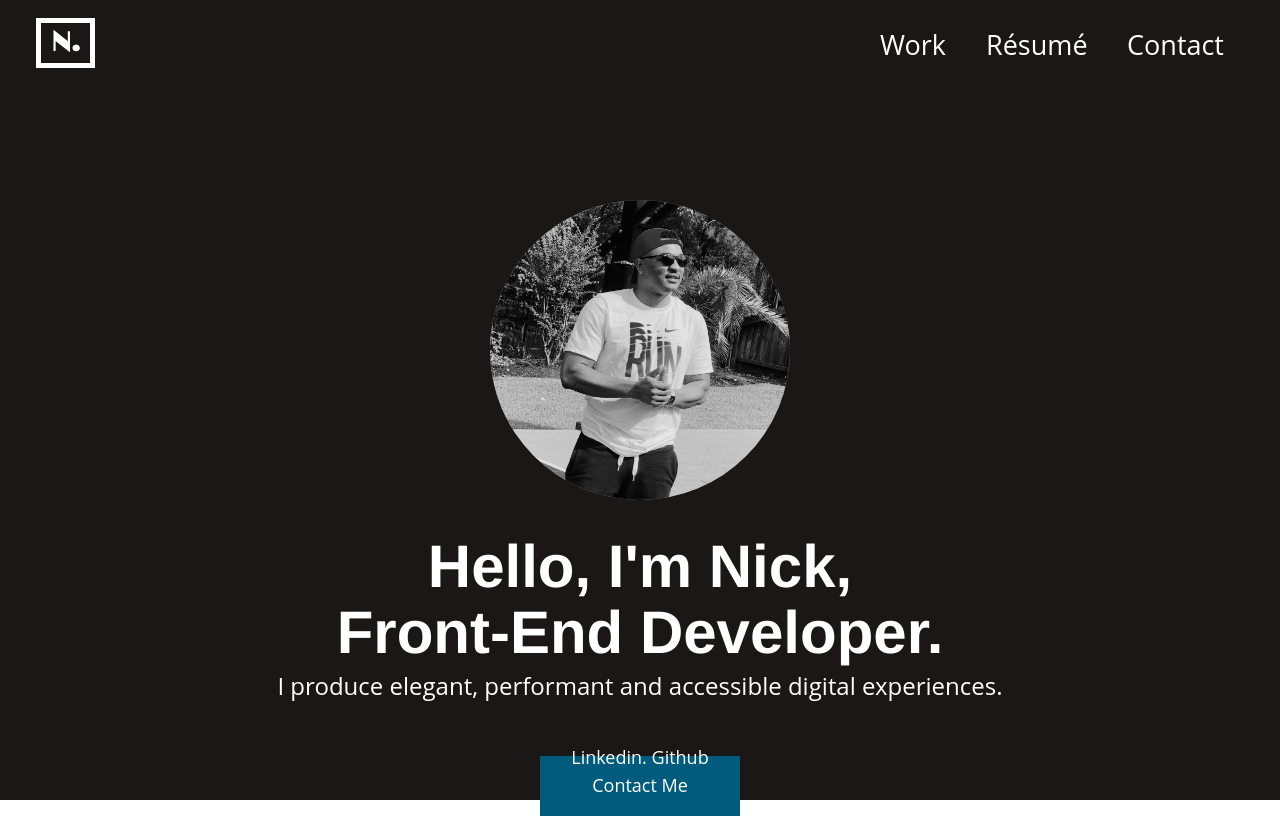
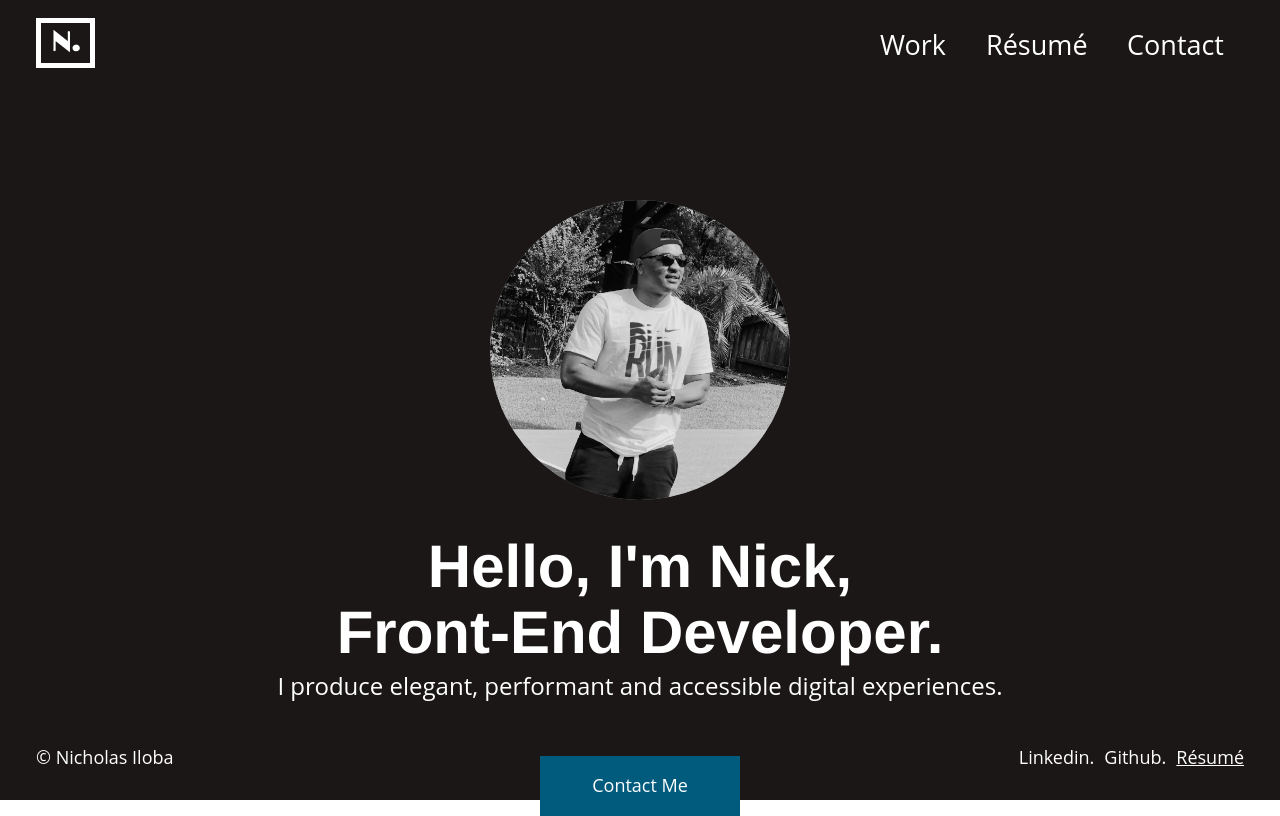
Before and after one commit to nini3008/nicholasiloba, a Gatsby site in the folder basic/: page / in a window 1280 px wide. Built offline with nearby package versions, Linux system fonts and the light colour scheme; Gatsby itself is replaced by a stand-in of ours; some packages are replaced by stand-ins of ours.

Commit message:
added download links

```diff
--- a/basic/src/components/footer.js
+++ b/basic/src/components/footer.js
@@ -1,11 +1,26 @@
 import React from "react"
-// import { Link } from "gatsby"
+import resume from "../images/resume/resume.pdf"
 import style from "./footer.module.scss"
 
 const Navigation = () => {
   return (
     <div className={style.footer}>
-      <p>Linkedin. Github</p>
+      <span className={style.footerLeft}>© Nicholas Iloba</span>
+      <p className={style.footerRight}>
+        <span>Linkedin.</span>
+        <span>Github.</span>
+        <span>
+          <a
+            href={resume}
+            className={style.resume}
+            target="_blank"
+            rel="noopener noreferrer"
+            aria-label="Download Resumé"
+          >
+            Résumé
+          </a>
+        </span>
+      </p>
     </div>
   )
 }
--- a/basic/src/components/footer.module.scss
+++ b/basic/src/components/footer.module.scss
@@ -5,10 +5,19 @@
   height: 50px;
   width: 100%;
   line-height: 50px;
-  padding: 0 1rem;
+  padding: 0 2rem;
   z-index: 20;
   font-size: 1rem;
   bottom: 0;
   color: white;
-  justify-content: center;
+  justify-content: space-between;
 }
+
+.footerRight {
+  span {
+    margin-left: 10px;
+  }
+  a {
+    color: #fff;
+  }
+}
--- a/basic/src/components/viewProjectDetails.js
+++ b/basic/src/components/viewProjectDetails.js
@@ -19,12 +19,11 @@ function ProjectDetails(props) {
               key={uuidv4()}
               onClick={handleClose}
               onKeyDown={props.handleClose}
+              className={style.closeBtn}
               tabIndex="-1"
               data-id={props.data_id_Num}
               role="button"
-            >
-              x
-            </span>
+            ></span>
           </React.Fragment>
         )
       })}
--- a/basic/src/data/welcome.json
+++ b/basic/src/data/welcome.json
@@ -1,5 +1,6 @@
 {
   "title": "Home Page",
+  "profileImg": "../images/prof.JPG",
   "description": [
     {
       "welcometext": "Hello, I'm Nick,",
```
Also changed, not shown: basic/src/components/work.module.scss (+8 -1 lines).
